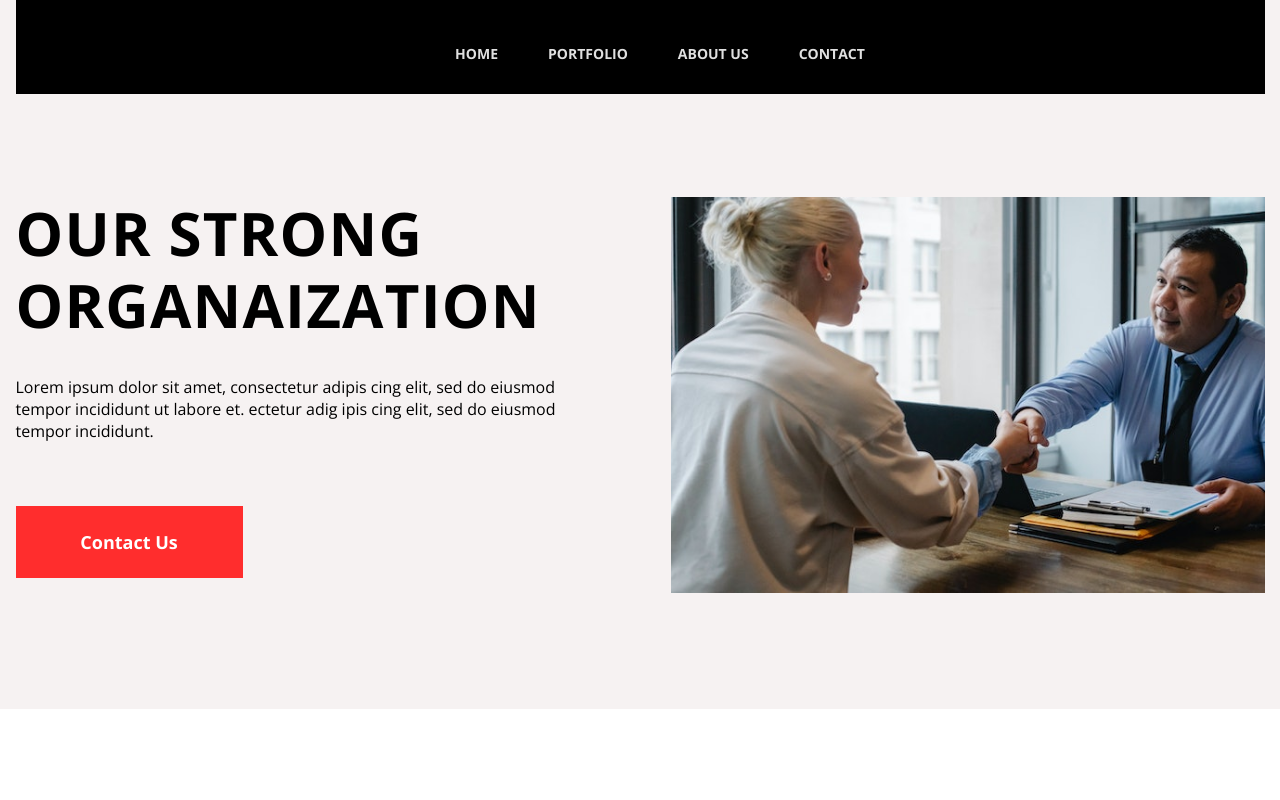
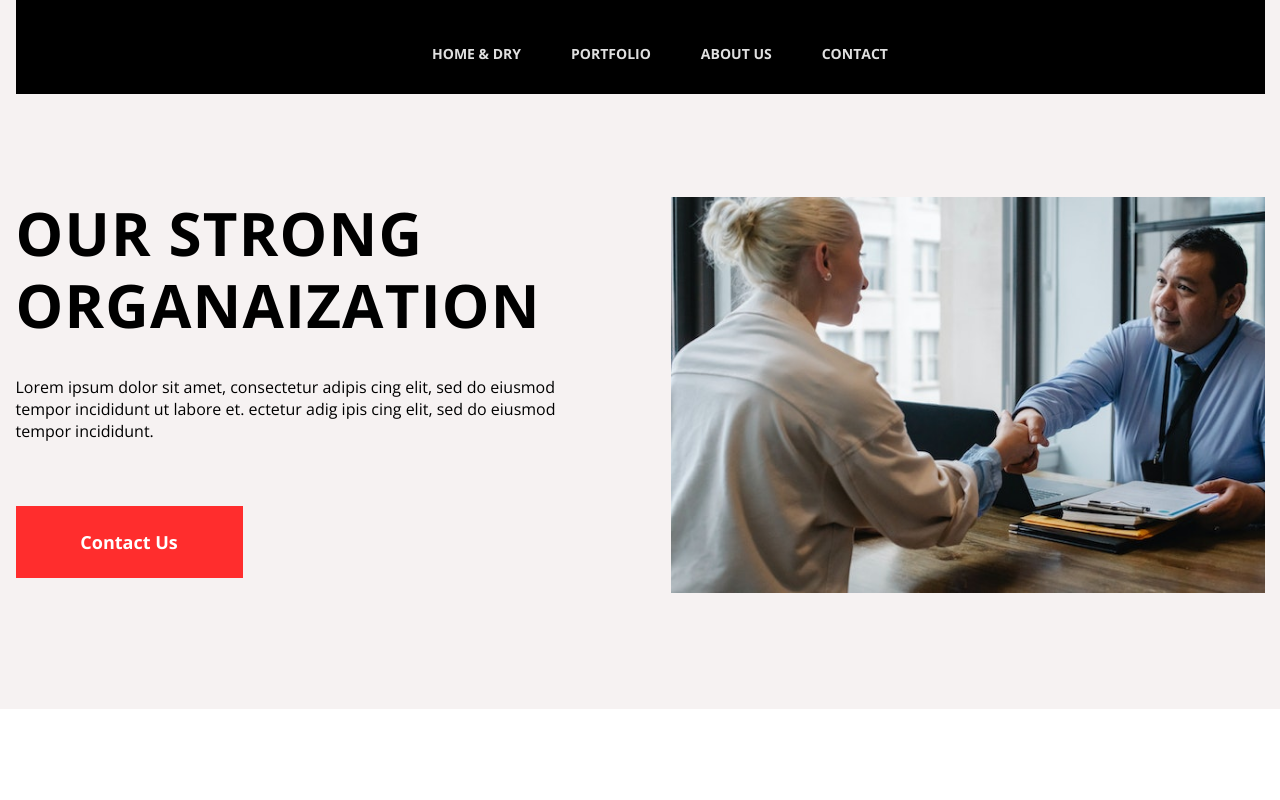
Before and after one commit to yuryatlant/Repos, a plain HTML site: page index.html in a window 1280 px wide. Shown: the top 800 px of the page. Drawn offline with Linux system fonts and the light colour scheme; a web font is replaced by a local one.

Commit message:
added '& dry' to menu

```diff
--- a/index.html
+++ b/index.html
@@ -11,7 +11,7 @@
 	<div class="first-page-wrap">
 		<header>
 			<ul class="header-menu">
-				<li><a href="">home</a></li>
+				<li><a href="">home & dry</a></li>
 				<li><a href="">portfolio</a></li>
 				<li><a href="">about us</a></li>
 				<li><a href="">contact</a></li>
```
